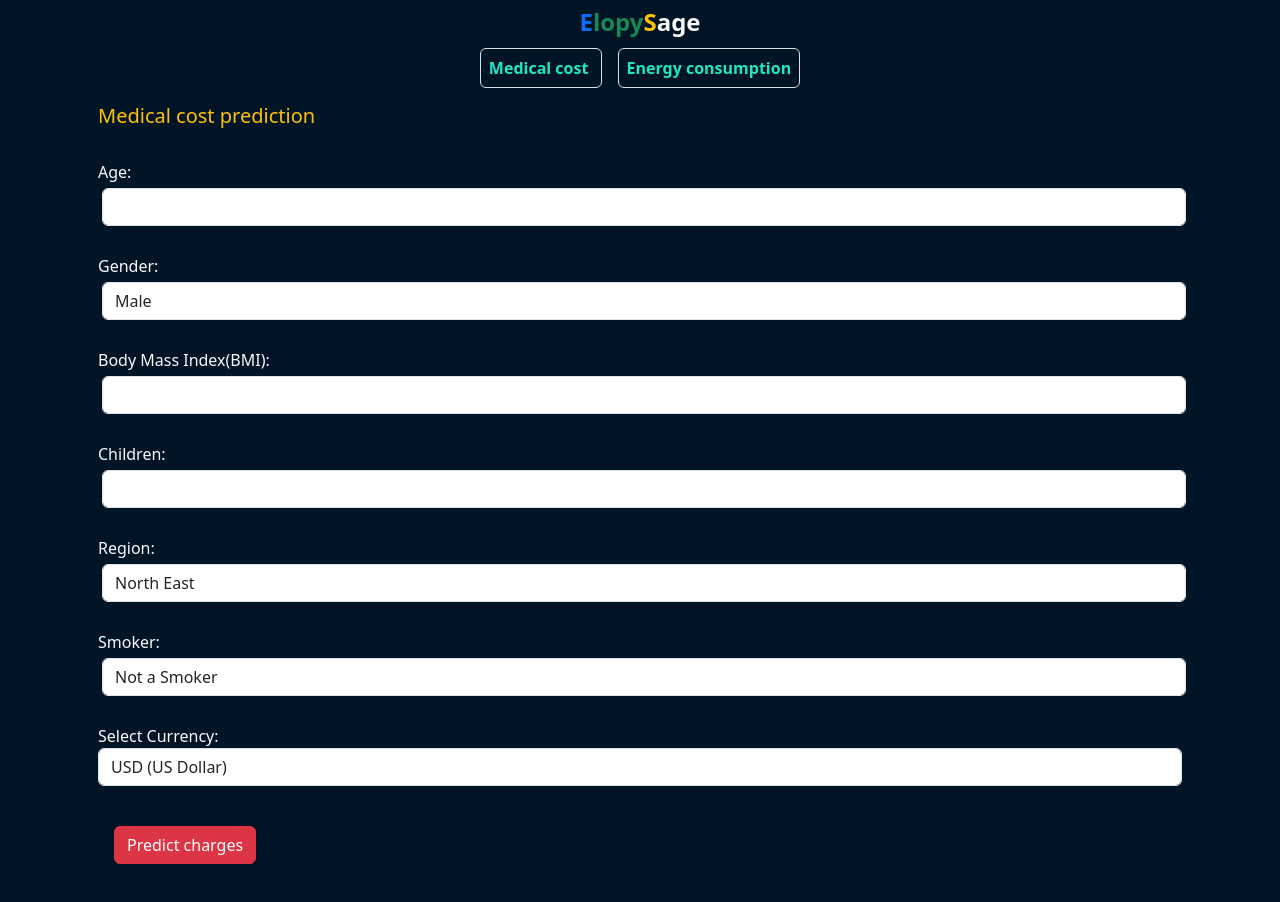
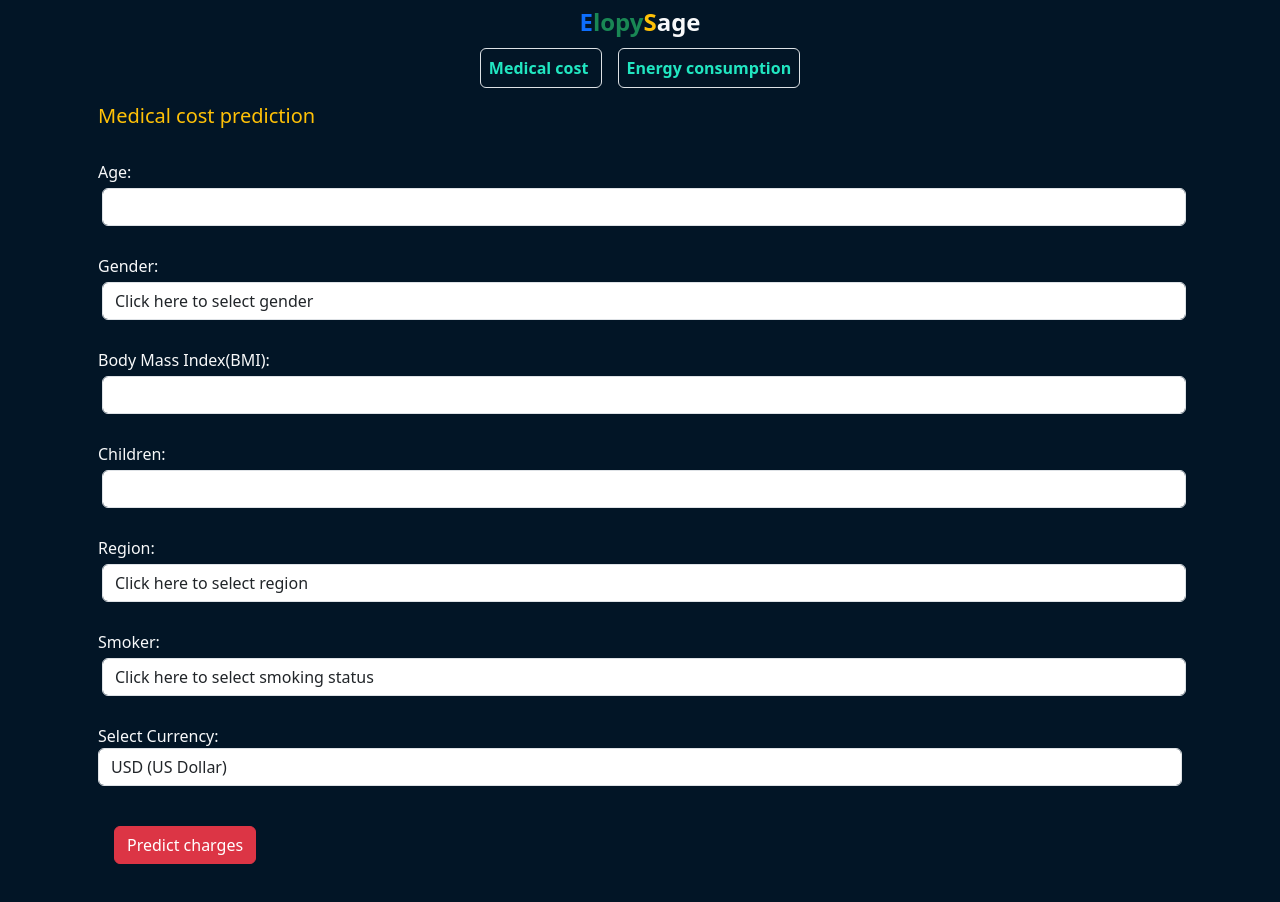
Before and after one commit to manfredbaraka33/elopysagef, a React (Vite) app: page /medcost in a window 1280 px wide. Shown: the top 902 px of the page. Built offline with nearby package versions, Linux system fonts and the light colour scheme.

Commit message:
Update MedicalCost.jsx

```diff
--- a/src/pages/MedicalCost.jsx
+++ b/src/pages/MedicalCost.jsx
@@ -53,6 +53,7 @@ const handleSubmit2 = async (e) => {
         <br/>
         <label  htmlFor="sex">Gender: </label>
         <select className='form-control m-1' name="sex" id="sex" value={sex} onChange={(e)=>setSex(e.target.value)}>
+          <option >Click here to select gender</option>
           <option value="1">Male</option>
           <option value="0">Female</option>
         </select>
@@ -65,6 +66,7 @@ const handleSubmit2 = async (e) => {
            <br/>
         <label  htmlFor="region">Region: </label>
         <select className='form-control m-1' name="region" id="region" value={region} onChange={(e)=>setRegion(e.target.value)}>
+          <option >Click here to select region</option>
           <option value="0">North East</option>
           <option value="1">North West</option>
           <option value="2">South East</option>
@@ -74,6 +76,7 @@ const handleSubmit2 = async (e) => {
            <br/>
         <label  htmlFor="smoker">Smoker: </label>
         <select className='form-control m-1' name="smoker" id="smoker" value={smoker} onChange={(e)=>setSmoker(e.target.value)}>
+          <option >Click here to select smoking status</option>
           <option value="0">Not a Smoker</option>
           <option value="1">Smoker</option>
         </select>
```
